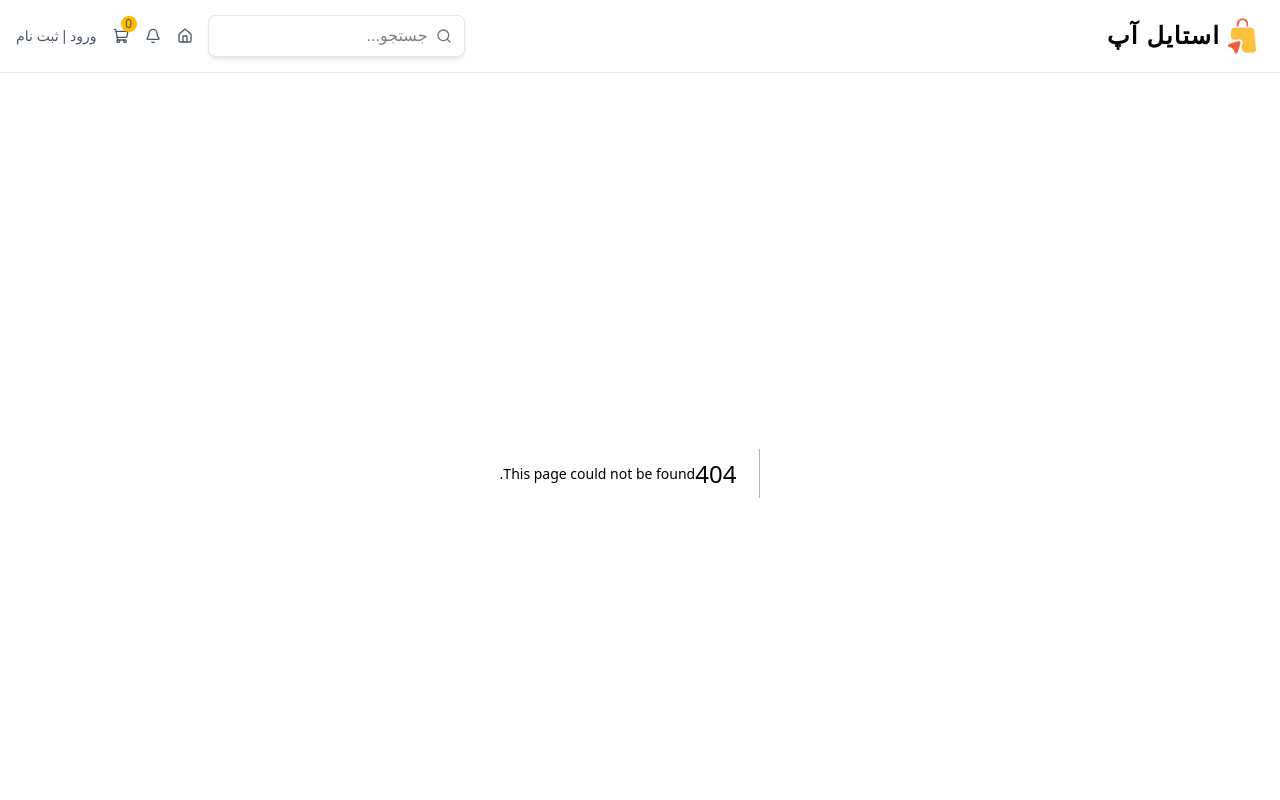
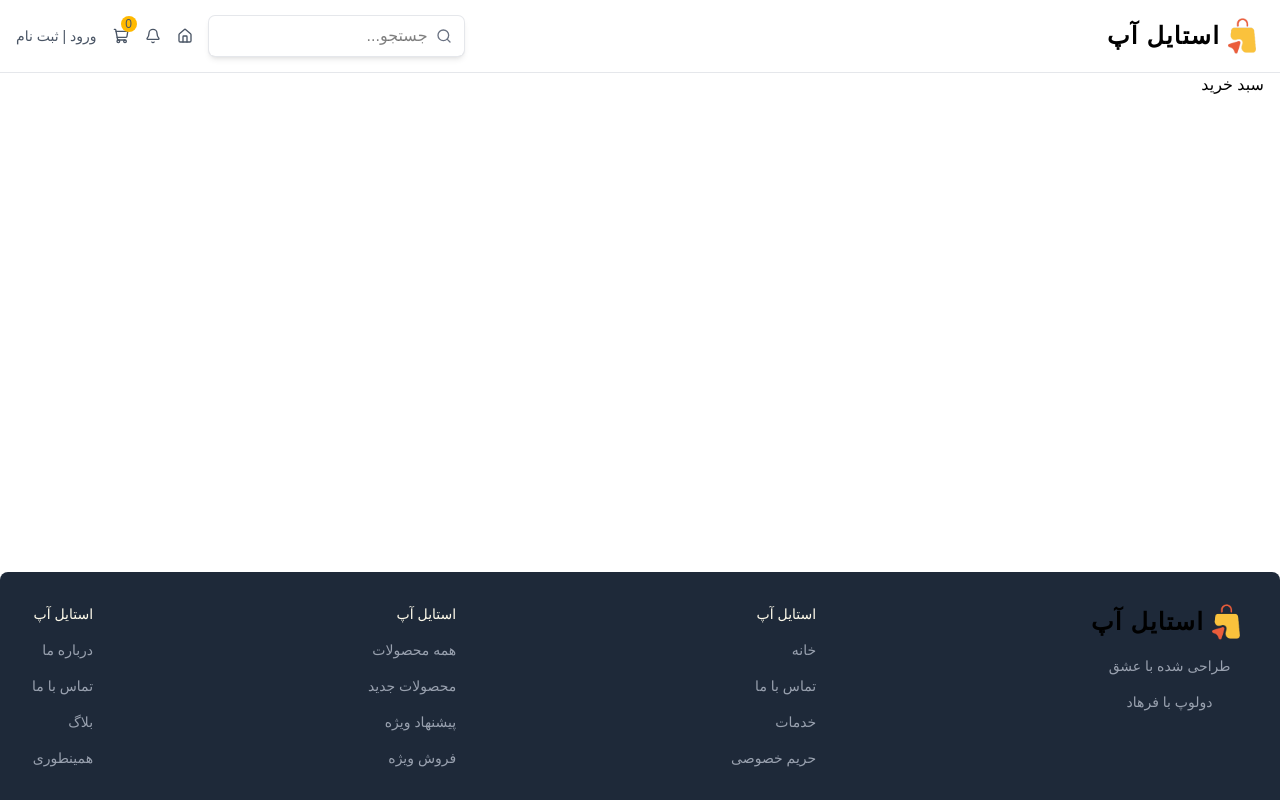
Before and after one commit to farhad-ahmadi-04/styleup, a Next.js app in the folder client/: page /cart in a window 1280 px wide. Before the commit this address had no page. Shown: the top 800 px of the page. Built offline with nearby package versions, Linux system fonts and the light colour scheme; a web font is replaced by a local one.

Commit message:
feat: add CartPage component to display shopping cart

```diff
--- /dev/null
+++ b/client/src/app/cart/page.tsx
@@ -0,0 +1,15 @@
+"use client";
+
+import Container from "../components/container";
+
+function CartPage() {
+  return (
+    <section>
+      <Container>
+        <p>سبد خرید</p>
+      </Container>
+    </section>
+  );
+}
+
+export default CartPage;
```
